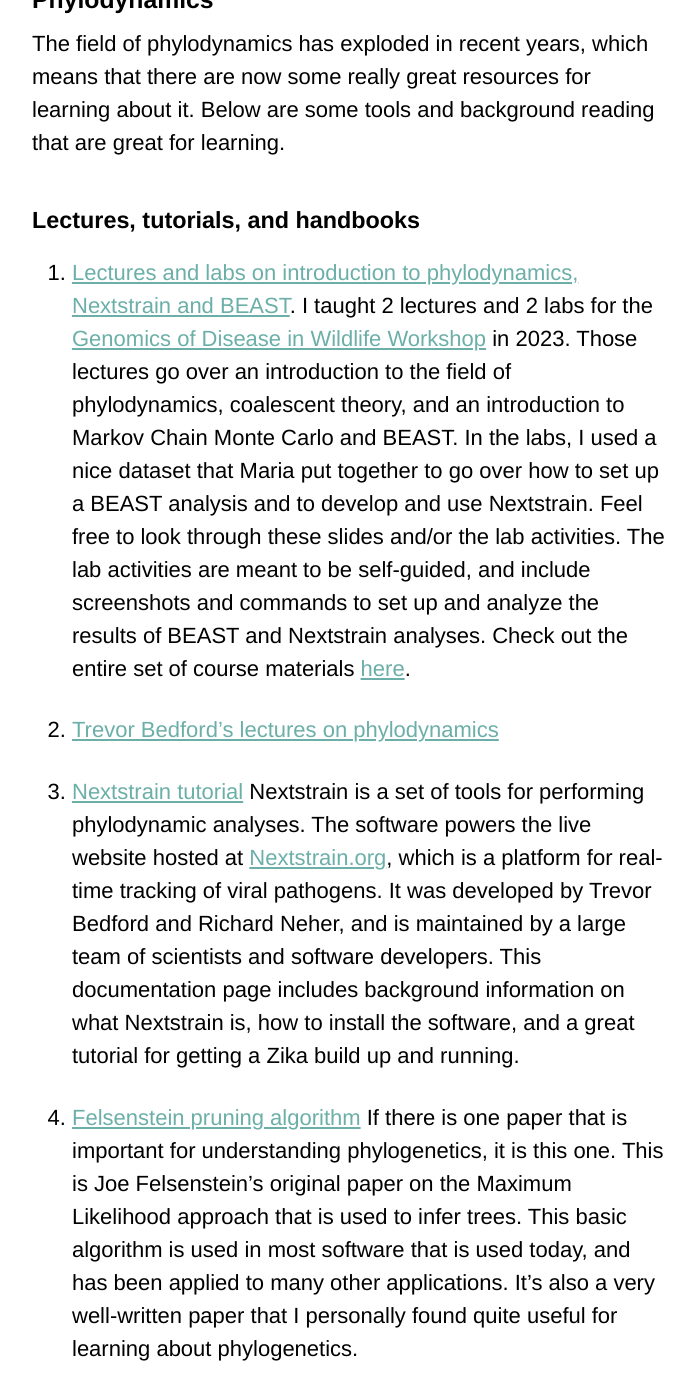
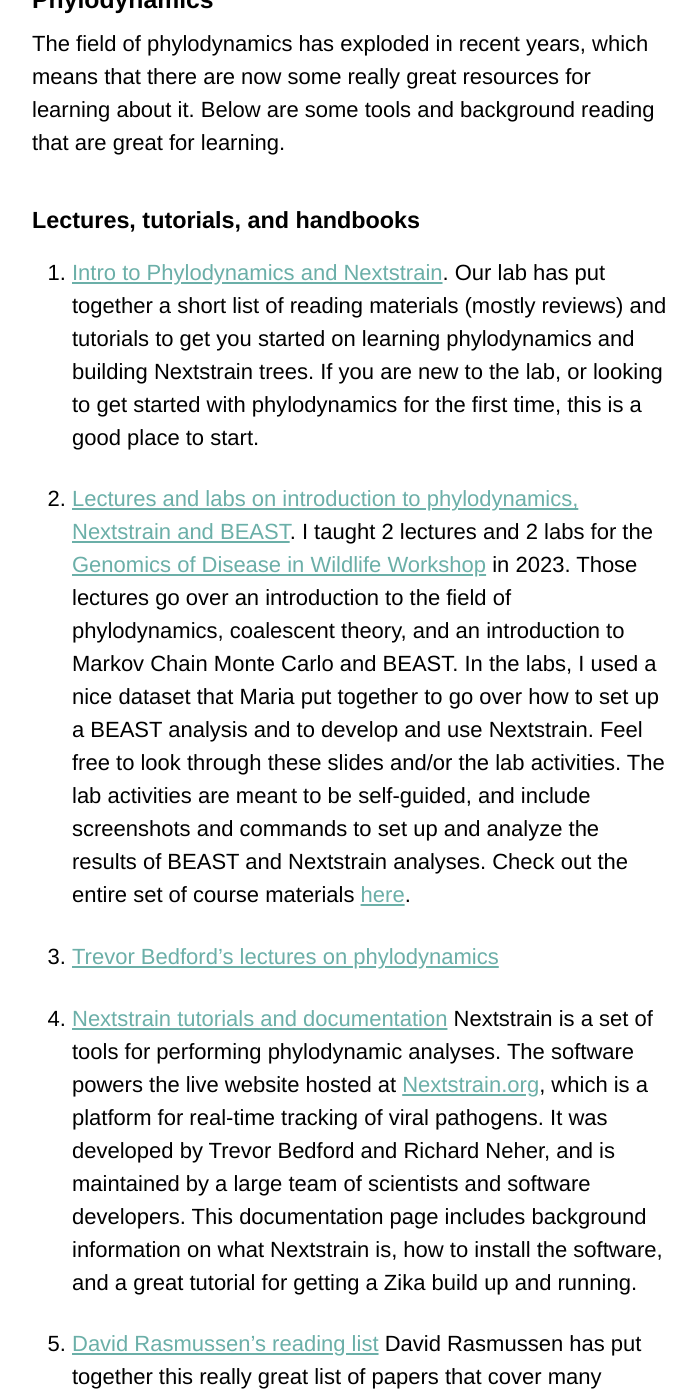
Before and after one commit to lmoncla/monclalab, a Jekyll site: the page built from _pages/handbook.md, in a window 1280 px wide and 1400 px high, scrolled down 9482 px. Shown: the whole window, without its empty margins (290-986 px from the left). Built offline with Jekyll 4.4.1, drawn with Linux system fonts in a browser that asks for light colours; cached includes are drawn as plain includes; a script that is not in the unit is left out; comment, search, counter and statistics services are not loaded; some of the changed text lies outside the part shown.

Commit message:
updating handbook with intro to phylo page

```diff
--- a/_pages/handbook.md
+++ b/_pages/handbook.md
@@ -68,30 +68,21 @@ This is an amazing book about Bayesian statistics. During my post-doc, our lab d
 The field of phylodynamics has exploded in recent years, which means that there are now some really great resources for learning about it. Below are some tools and background reading that are great for learning.
 
 #### Lectures, tutorials, and handbooks
-1. [Lectures and labs on introduction to phylodynamics, Nextstrain and BEAST](https://github.com/lmoncla/csu-genomics-disease-wildlife-workshop). I taught 2 lectures and 2 labs for the [Genomics of Disease in Wildlife Workshop](https://gdwworkshop.colostate.edu/) in 2023. Those lectures go over an introduction to the field of phylodynamics, coalescent theory, and an introduction to Markov Chain Monte Carlo and BEAST. In the labs, I used a nice dataset that Maria put together to go over how to set up a BEAST analysis and to develop and use Nextstrain. Feel free to look through these slides and/or the lab activities. The lab activities are meant to be self-guided, and include screenshots and commands to set up and analyze the results of BEAST and Nextstrain analyses. Check out the entire set of course materials [here](https://github.com/gdw-workshop/2023_GDW_Workshop).
+1. [Intro to Phylodynamics and Nextstrain](https://roasted-rainstorm-aab.notion.site/Intro-to-Phylodynamics-and-Nextstrain-2ddfea918fa380158cdec5658e0bfbc3). Our lab has put together a short list of reading materials (mostly reviews) and tutorials to get you started on learning phylodynamics and building Nextstrain trees. If you are new to the lab, or looking to get started with phylodynamics for the first time, this is a good place to start.
 
-2. [Trevor Bedford's lectures on phylodynamics](https://bedford.io/projects/phylodynamics-lecture/)
+2. [Lectures and labs on introduction to phylodynamics, Nextstrain and BEAST](https://github.com/lmoncla/csu-genomics-disease-wildlife-workshop). I taught 2 lectures and 2 labs for the [Genomics of Disease in Wildlife Workshop](https://gdwworkshop.colostate.edu/) in 2023. Those lectures go over an introduction to the field of phylodynamics, coalescent theory, and an introduction to Markov Chain Monte Carlo and BEAST. In the labs, I used a nice dataset that Maria put together to go over how to set up a BEAST analysis and to develop and use Nextstrain. Feel free to look through these slides and/or the lab activities. The lab activities are meant to be self-guided, and include screenshots and commands to set up and analyze the results of BEAST and Nextstrain analyses. Check out the entire set of course materials [here](https://github.com/gdw-workshop/2023_GDW_Workshop).
 
-3. [Nextstrain tutorial](https://docs.nextstrain.org/en/latest/index.html)
+3. [Trevor Bedford's lectures on phylodynamics](https://bedford.io/projects/phylodynamics-lecture/)
+
+4. [Nextstrain tutorials and documentation](https://docs.nextstrain.org/en/latest/index.html)
 Nextstrain is a set of tools for performing phylodynamic analyses. The software powers the live website hosted at [Nextstrain.org](nextstrain.org), which is a platform for real-time tracking of viral pathogens. It was developed by Trevor Bedford and Richard Neher, and is maintained by a large team of scientists and software developers. This documentation page includes background information on what Nextstrain is, how to install the software, and a great tutorial for getting a Zika build up and running.
 
-4. [Felsenstein pruning algorithm](https://link.springer.com/article/10.1007/BF01734359#Bib1)
-If there is one paper that is important for understanding phylogenetics, it is this one. This is Joe Felsenstein's original paper on the Maximum Likelihood approach that is used to infer trees. This basic algorithm is used in most software that is used today, and has been applied to many other applications. It's also a very well-written paper that I personally found quite useful for learning about phylogenetics.
+5. [David Rasmussen's reading list](https://davidrasm.github.io/MolEpi/readings/) David Rasmussen has put together this really great list of papers that cover many aspects of phylogenetics and evolutionary biology as applied to viruses.
 
-5. [How to read a tree](https://artic.network/how-to-read-a-tree.html)
-This is generally a very nice, quick introduction on how to read and interpret a phylogeny.
-
-6. [David Rasmussen's reading list](https://davidrasm.github.io/MolEpi/readings/) David Rasmussen has put together this really great list of papers that cover many aspects of phylogenetics and evolutionary biology as applied to viruses.
-
-7. [Black and Dudas Genomic Epidemiology handbook](https://alliblk.github.io/genepi-book/)
+6. [Black and Dudas Genomic Epidemiology handbook](https://alliblk.github.io/genepi-book/)
 This handbook was written by Alli Black and Gytis Dudas, specifically targeting individuals working in the field of public health practice. It goes over some background concepts in genomic epidemiology, and is a nicely written guide.
 
-8. [Trevor Bedford's dynamics practical](https://github.com/trvrb/dynamics-practical). I did this practical when I first joined the Bedford lab as a post doc and it was a really nice introduction to setting up a beast analysis. It is quick, easy, and a good introduction.
-
-#### Papers
-* [Pybus and Rambaut, 2009](https://www.nature.com/articles/nrg2583)
-* [Viral Phylodynamics](https://journals.plos.org/ploscompbiol/article?id=10.1371/journal.pcbi.1002947)
-* [Tracking outbreaks in the 21st century](https://www.nature.com/articles/s41564-018-0296-2). This is a really nice review article about the utility of viral genomics for genomic epidemiology and outbreak tracking.
+7. [Trevor Bedford's dynamics practical](https://github.com/trvrb/dynamics-practical). I did this practical when I first joined the Bedford lab as a post doc and it was a really nice introduction to setting up a beast analysis. It is quick, easy, and a good introduction.
 
 
 ### Population genetics
```
